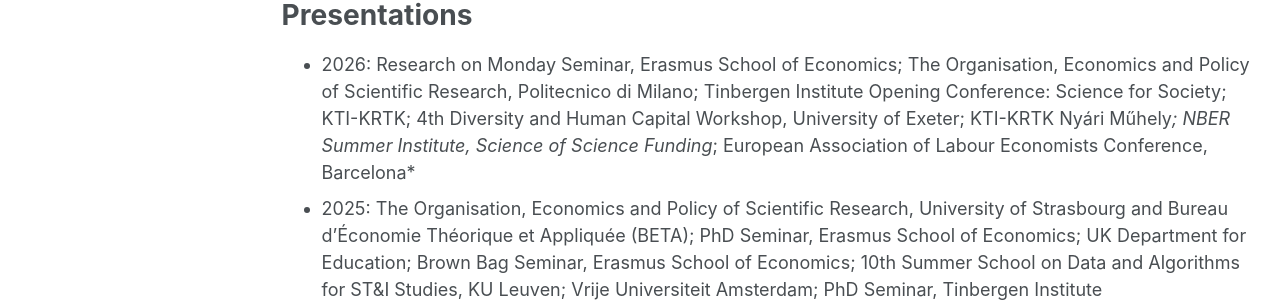
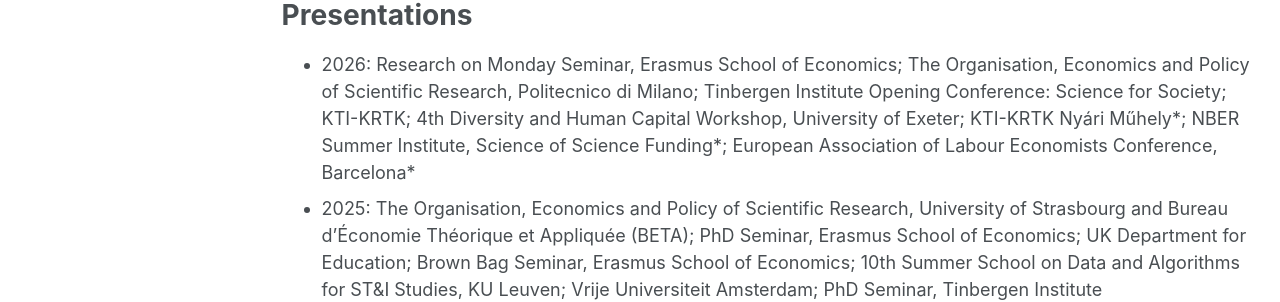
Before and after one commit to makany-milan/makany-milan.github.io, a Jekyll site: the page built from _pages/cv.md, in a window 1280 px wide and 1266 px high. Shown: the part 501-803 px from the top of the window. Built offline with Jekyll 4.4.1, drawn with Linux system fonts in a browser that asks for light colours.

Commit message:
formating

```diff
--- a/_pages/cv.md
+++ b/_pages/cv.md
@@ -23,6 +23,6 @@ Paul David Best Junior Paper Award, Workshop on the Organisation, Economics and
 
 Presentations
 ======
-* 2026: Research on Monday Seminar, Erasmus School of Economics; The Organisation, Economics and Policy of Scientific Research, Politecnico di Milano; Tinbergen Institute Opening Conference: Science for Society; KTI-KRTK; 4th Diversity and Human Capital Workshop, University of Exeter; KTI-KRTK Nyári Műhely*; NBER Summer Institute, Science of Science Funding*; European Association of Labour Economists Conference, Barcelona*
+* 2026: Research on Monday Seminar, Erasmus School of Economics; The Organisation, Economics and Policy of Scientific Research, Politecnico di Milano; Tinbergen Institute Opening Conference: Science for Society; KTI-KRTK; 4th Diversity and Human Capital Workshop, University of Exeter; KTI-KRTK Nyári Műhely\*; NBER Summer Institute, Science of Science Funding\*; European Association of Labour Economists Conference, Barcelona\*
 * 2025: The Organisation, Economics and Policy of Scientific Research, University of Strasbourg and Bureau d’Économie Théorique et Appliquée (BETA); PhD Seminar, Erasmus School of Economics; UK Department for Education; Brown Bag Seminar, Erasmus School of Economics; 10th Summer School on Data and Algorithms for ST&I Studies, KU Leuven; Vrije Universiteit Amsterdam; PhD Seminar, Tinbergen Institute
 * 2024: TI Network Economics Day, Tinbergen Institute
```
